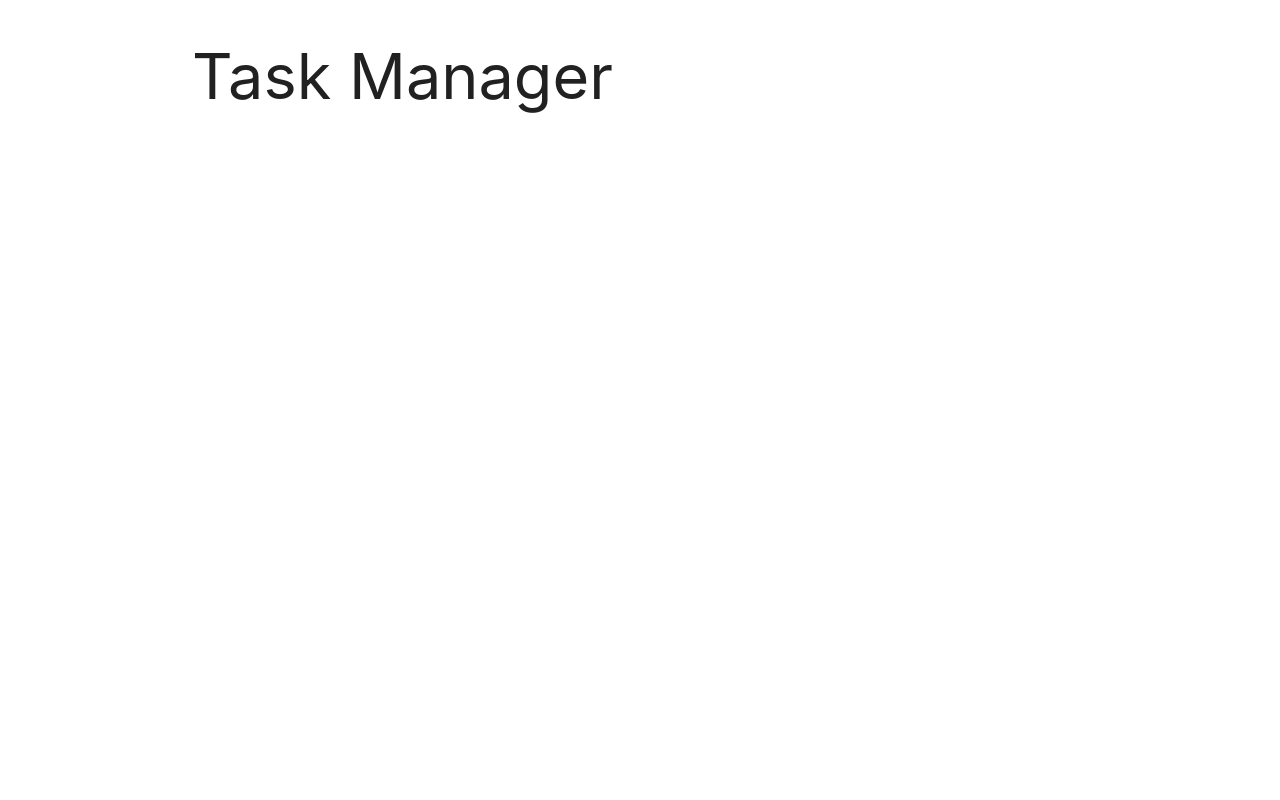
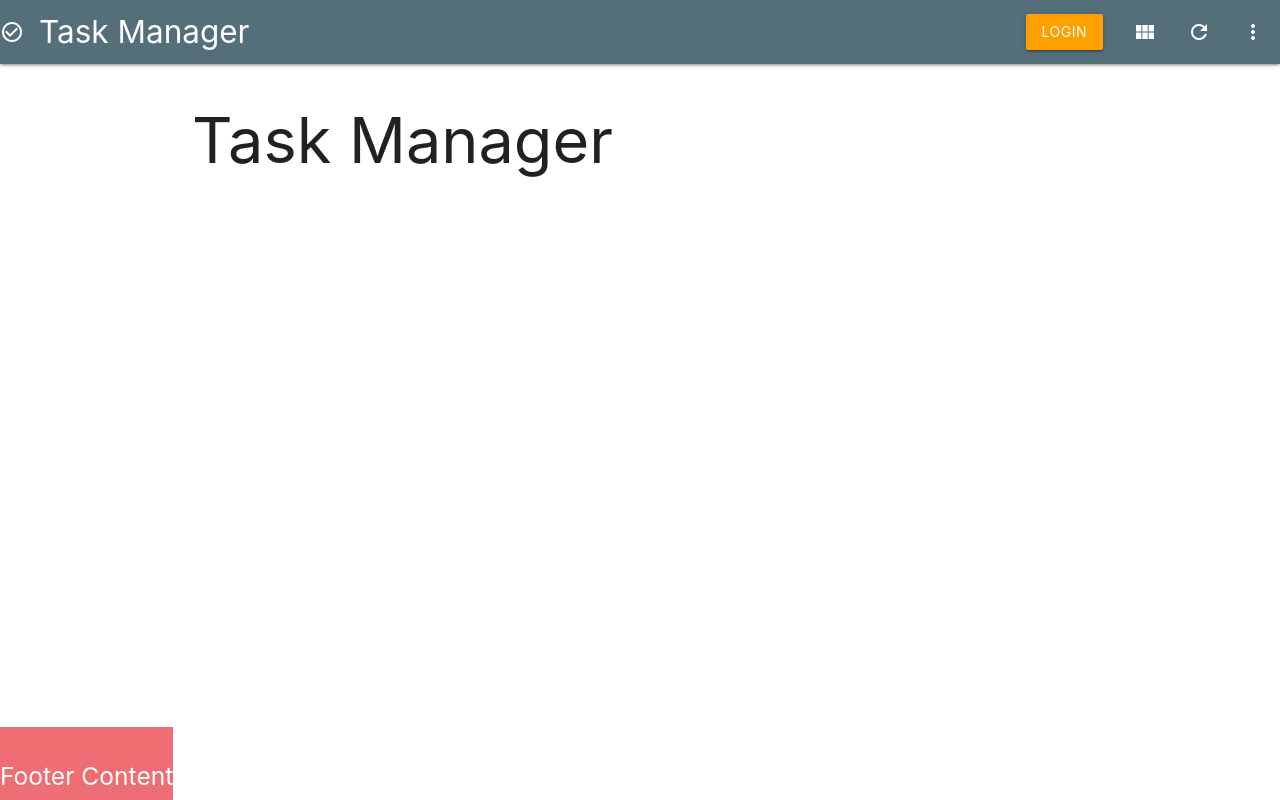
Before and after one commit to zigybass/React-Task-Manager, a React (Create React App) app: page / in a window 1280 px wide. Built offline with nearby package versions, Linux system fonts and the light colour scheme.

Commit message:
import css. added header and footer

```diff
--- a/package.json
+++ b/package.json
@@ -6,6 +6,7 @@
     "express": "^4.17.1",
     "react": "^16.10.2",
     "react-dom": "^16.10.2",
+    "react-router-dom": "^5.1.2",
     "react-scripts": "3.2.0"
   },
   "scripts": {
--- a/src/App.js
+++ b/src/App.js
@@ -1,12 +1,26 @@
 import React from 'react';
+import { BrowserRouter as Router } from "react-router-dom";
+import Header from "./components/layout/Header";
+import Footer from "./components/layout/Footer";
+import "./css/style.css"
 
 class App extends React.Component {
 
+  state = {
+
+  }
+
   render() {
+
   return (
+
+    <Router>
+    <Header />
     <div className="container">
       <h1>Task Manager</h1>
     </div>
+    <Footer />
+    </ Router>
 
   )};
 }
--- a/src/components/layout/Footer.js
+++ b/src/components/layout/Footer.js
@@ -0,0 +1,13 @@
+import React from "react";
+
+function Footer () {
+    return (
+        <div>
+            <footer className="page-footer">
+                <h5>Footer Content</h5>
+            </footer>
+        </div>
+    )
+}
+
+export default Footer;
--- a/src/components/layout/Header.js
+++ b/src/components/layout/Header.js
@@ -0,0 +1,37 @@
+import React from "react";
+
+function Header() {
+  return (
+    <div>
+      <nav>
+        <div className="nav-wrapper blue-grey darken-1">
+          <a href="#!" className="brand-logo">
+            <i className="material-icons">check_circle_outline</i>Task Manager
+          </a>
+          <ul className="right hide-on-med-and-down">
+            <li>
+            <a class="waves-effect amber darken-2 waves-light btn">Login</a>
+            </li>
+            <li>
+              <a href="badges.html">
+                <i className="material-icons">view_module</i>
+              </a>
+            </li>
+            <li>
+              <a href="collapsible.html">
+                <i className="material-icons">refresh</i>
+              </a>
+            </li>
+            <li>
+              <a href="mobile.html">
+                <i className="material-icons">more_vert</i>
+              </a>
+            </li>
+          </ul>
+        </div>
+      </nav>
+    </div>
+  );
+}
+
+export default Header;
--- /dev/null
+++ b/src/css/style.css
@@ -0,0 +1,4 @@
+.page-footer {
+    position: fixed;
+    bottom: 0;
+}
```
Also changed, not shown: src/components/layout/SideBar.js (+9 -0 lines), 1 other file (tests, documents, lock files or other folders).
